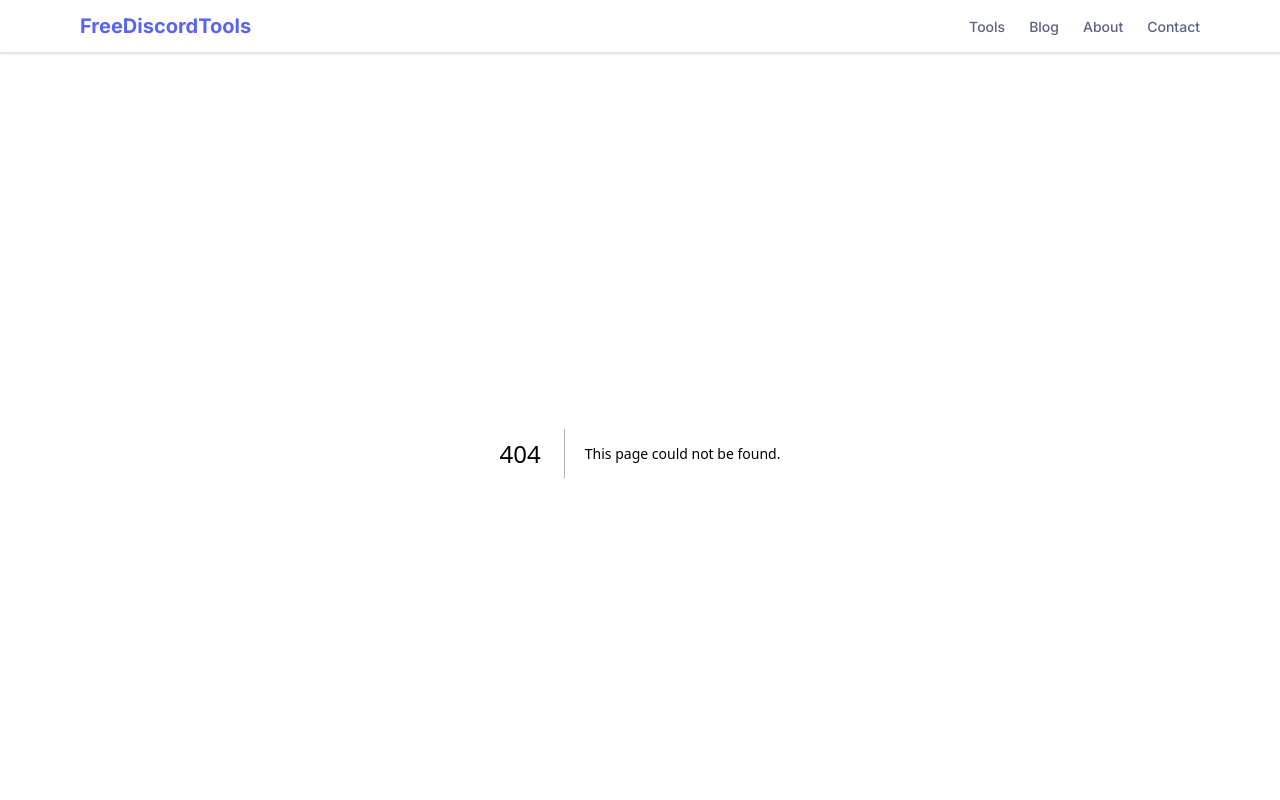
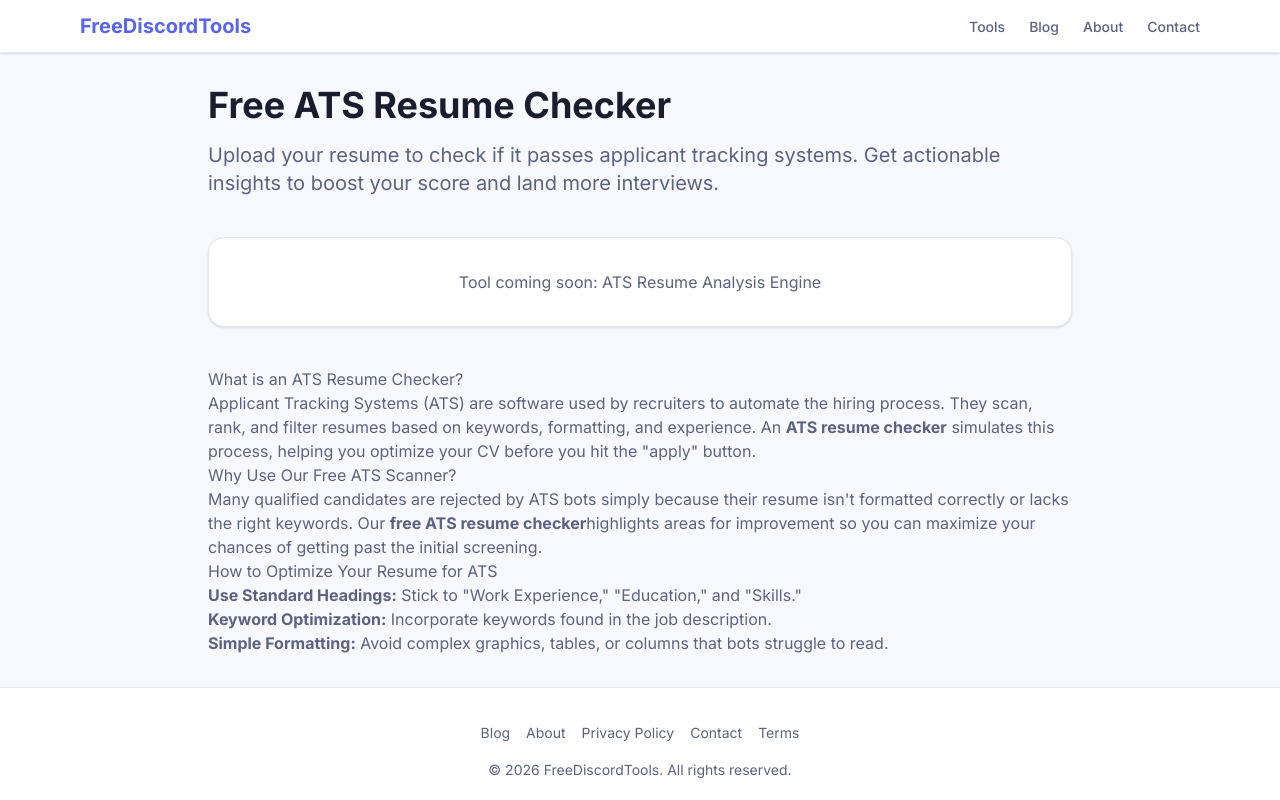
Before and after one commit to jassu-dev/freediscordtools, a Next.js app: page /tools/ats-resume-checker in a window 1280 px wide. Before the commit this address had no page. Shown: the top 800 px of the page. Built offline with nearby package versions, Linux system fonts and the light colour scheme.

Commit message:
feat: add ATS Resume Checker and organize tools by category

```diff
--- /dev/null
+++ b/src/app/tools/ats-resume-checker/page.tsx
@@ -0,0 +1,67 @@
+import type { Metadata } from 'next';
+import { seoConfig } from '@/config/seo';
+
+export const metadata: Metadata = {
+  title: 'Free ATS Resume Checker | Optimize Your CV for ATS',
+  description:
+    'Free ATS resume checker. Optimize your CV for applicant tracking systems (ATS) instantly. Analyze your resume keywords, format, and score to get hired faster.',
+  keywords: [
+    'ats resume checker',
+    'free ats resume checker',
+    'ats score checker',
+    'cv scanner',
+    'resume scanner',
+    'check resume for ats',
+    'ats optimization tool',
+    'resume score',
+  ],
+  alternates: {
+    canonical: `${seoConfig.baseUrl}/tools/ats-resume-checker/`,
+  },
+};
+
+const PAGE_URL = `${seoConfig.baseUrl}/tools/ats-resume-checker/`;
+
+export default function AtsResumeCheckerPage() {
+  return (
+    <div className="max-w-4xl mx-auto px-4 py-8">
+      <header className="mb-10">
+        <h1 className="text-4xl font-bold text-[#1a1d2e] mb-4">Free ATS Resume Checker</h1>
+        <p className="text-xl text-[#5b6282]">
+          Upload your resume to check if it passes applicant tracking systems. Get actionable insights to boost your score and land more interviews.
+        </p>
+      </header>
+
+      {/* Placeholder for the tool component */}
+      <section className="bg-white p-8 rounded-2xl border border-[#E3E6F0] mb-10 shadow-sm">
+        <p className="text-center text-[#5b6282]">Tool coming soon: ATS Resume Analysis Engine</p>
+      </section>
+
+      {/* Detailed Article Section */}
+      <article className="prose prose-lg max-w-none text-[#5b6282]">
+        <h2>What is an ATS Resume Checker?</h2>
+        <p>
+          Applicant Tracking Systems (ATS) are software used by recruiters to automate the hiring process.
+          They scan, rank, and filter resumes based on keywords, formatting, and experience.
+          An <strong>ATS resume checker</strong> simulates this process, helping you optimize your CV
+          before you hit the "apply" button.
+        </p>
+
+        <h2>Why Use Our Free ATS Scanner?</h2>
+        <p>
+          Many qualified candidates are rejected by ATS bots simply because their resume isn't
+          formatted correctly or lacks the right keywords. Our <strong>free ATS resume checker</strong>
+          highlights areas for improvement so you can maximize your chances of getting past the initial
+          screening.
+        </p>
+
+        <h2>How to Optimize Your Resume for ATS</h2>
+        <ul>
+          <li><strong>Use Standard Headings:</strong> Stick to "Work Experience," "Education," and "Skills."</li>
+          <li><strong>Keyword Optimization:</strong> Incorporate keywords found in the job description.</li>
+          <li><strong>Simple Formatting:</strong> Avoid complex graphics, tables, or columns that bots struggle to read.</li>
+        </ul>
+      </article>
+    </div>
+  );
+}
--- a/src/app/tools/page.tsx
+++ b/src/app/tools/page.tsx
@@ -4,35 +4,42 @@ import { tools } from '@/data/tools';
 import { seoConfig } from '@/config/seo';
 
 export const metadata: Metadata = {
-  title: 'Discord Tools – All Free Discord Utilities',
-  description: 'Browse all free Discord tools. Timestamp generators, text formatters, and more utilities for Discord users and server owners.',
+  title: 'Free Tools – Discord Utilities and Resume Checkers',
+  description: 'Browse all free tools. Discord timestamp generators, font converters, and ATS resume checkers to boost your productivity.',
   alternates: { canonical: `${seoConfig.baseUrl}/tools/` },
   openGraph: {
-    title: 'Discord Tools – All Free Discord Utilities',
-    description: 'Browse all free Discord tools and utilities.',
+    title: 'Free Tools – Discord Utilities and Resume Checkers',
+    description: 'Browse all free tools.',
     url: `${seoConfig.baseUrl}/tools/`,
     type: 'website',
-    images: [{ url: seoConfig.defaultOgImage, width: 1200, height: 630 }],
-  },
-  twitter: {
-    card: 'summary_large_image',
-    title: 'Discord Tools – All Free Discord Utilities',
-    description: 'Browse all free Discord tools and utilities.',
   },
 };
 
 export default function ToolsPage() {
+  const discordTools = tools.filter(t => t.slug.startsWith('discord-'));
+  const educationTools = tools.filter(t => t.slug.includes('ats-'));
+
   return (
     <div className="max-w-6xl mx-auto px-4 py-12">
-      <h1 className="text-4xl font-bold text-[#1a1d2e] mb-4">Discord Tools</h1>
-      <p className="text-[#373b4d] mb-10 text-lg">
-        Free utilities for Discord users, server owners, moderators, and developers.
-      </p>
-      <div className="grid grid-cols-1 sm:grid-cols-2 lg:grid-cols-3 gap-6">
-        {tools.map((tool) => (
-          <ToolCard key={tool.slug} tool={tool} />
-        ))}
-      </div>
+      <h1 className="text-4xl font-bold text-[#1a1d2e] mb-10">Our Tools</h1>
+
+      <section className="mb-12">
+        <h2 className="text-2xl font-bold text-[#1a1d2e] mb-6">Discord Utilities</h2>
+        <div className="grid grid-cols-1 sm:grid-cols-2 lg:grid-cols-3 gap-6">
+          {discordTools.map((tool) => (
+            <ToolCard key={tool.slug} tool={tool} />
+          ))}
+        </div>
+      </section>
+
+      <section>
+        <h2 className="text-2xl font-bold text-[#1a1d2e] mb-6">Education & Career Tools</h2>
+        <div className="grid grid-cols-1 sm:grid-cols-2 lg:grid-cols-3 gap-6">
+          {educationTools.map((tool) => (
+            <ToolCard key={tool.slug} tool={tool} />
+          ))}
+        </div>
+      </section>
     </div>
   );
 }
--- a/src/data/tools.ts
+++ b/src/data/tools.ts
@@ -36,4 +36,11 @@ export const tools: Tool[] = [
     href: '/tools/discord-webhook-sender/',
     keywords: ['discord webhook sender', 'discord webhook tester', 'send message to discord webhook'],
   },
+  {
+    slug: 'ats-resume-checker',
+    name: 'ATS Resume Checker',
+    description: 'Free ATS resume checker. Analyze your CV for keyword optimization, formatting, and ATS compatibility to increase your interview chances.',
+    href: '/tools/ats-resume-checker/',
+    keywords: ['ats resume checker', 'ats score', 'cv scanner', 'resume scanner'],
+  },
 ];
```
